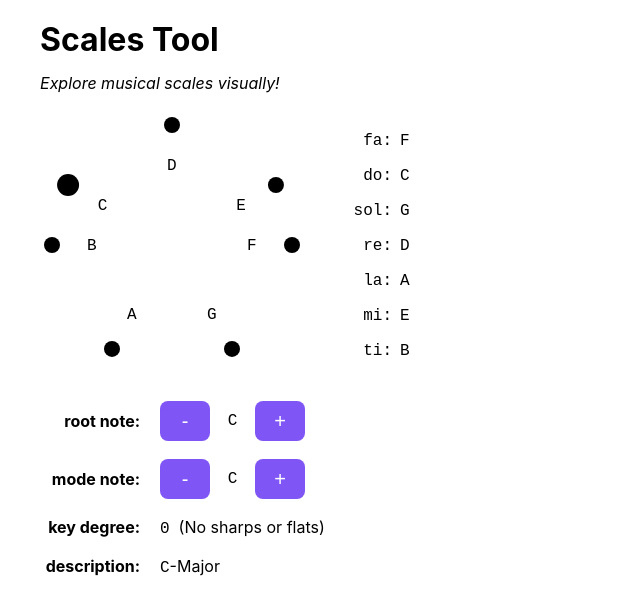
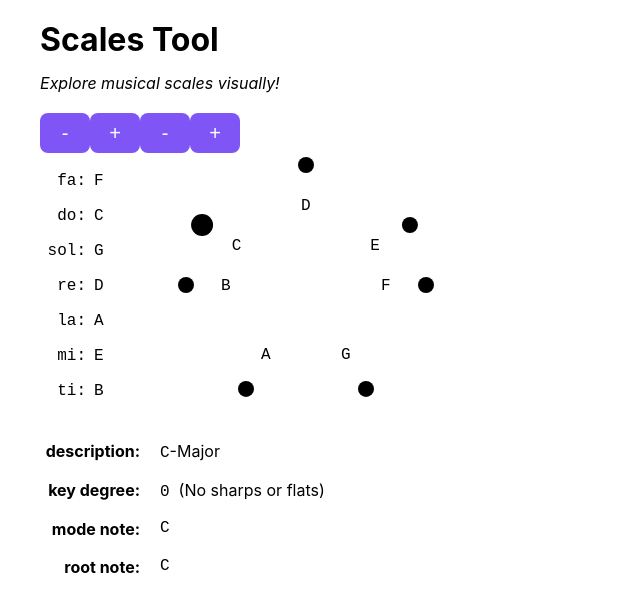
Before and after one commit to taylorhummon/scales-tool, a React (Vite) app: page / in a window 1280 px wide. Shown: the top 614 px of the page, without its empty margins (0-640 px from the left). Built offline with nearby package versions, Linux system fonts and the light colour scheme; a web font is replaced by a local one.

Commit message:
move slider to the left of the clock

```diff
--- a/src/components/Canvas.tsx
+++ b/src/components/Canvas.tsx
@@ -3,11 +3,15 @@ import { useRef, useEffect } from "react";
 
 import { Motion } from "src/enumerations";
 import type { State, Derived } from "src/types";
+import { Button } from "src/components/slider/Button";
 import { Clock } from "src/components/clock/Clock";
 import { Slider } from "src/components/slider/Slider";
 import { buildClassString } from "src/utilities/css";
 
 import cssModule from "src/components/Canvas.module.css";
+
+
+const MAX_KEY_DEGREE = 14;
 
 
 interface CanvasProps {
@@ -21,6 +25,45 @@ export function Canvas({
   setState
 }: CanvasProps): JSX.Element {
   const domNodeRef = useRef<HTMLDivElement>(null);
+  const isWaiting = derived.motion !== Motion.Still;
+
+  function buildChangeRoot(
+    isIncrement: boolean
+  ): (() => void) | undefined {
+    if (isIncrement) {
+      if (derived.keyDegree >= MAX_KEY_DEGREE) return undefined;
+      return () => {
+        if (derived.motion !== Motion.Still) return;
+        setState((state: State) => ({ ...state, motion: Motion.IncrementRoot }));
+      }
+    } else {
+      if (derived.keyDegree <= -MAX_KEY_DEGREE) return undefined;
+      return () => {
+        if (derived.motion !== Motion.Still) return;
+        setState((state: State) => ({ ...state, motion: Motion.DecrementRoot }));
+      }
+    }
+  }
+
+  function buildChangeMode(
+    isIncrement: boolean
+  ): (() => void) | undefined {
+    if (isIncrement) {
+      if (derived.mode >= 3) return undefined;
+      if (derived.keyDegree >= MAX_KEY_DEGREE) return undefined;
+      return () => {
+        if (derived.motion !== Motion.Still) return;
+        setState((state: State) => ({ ...state, motion: Motion.IncrementMode }));
+      }
+    } else {
+      if (derived.mode <= -3) return undefined;
+      if (derived.keyDegree <= -MAX_KEY_DEGREE) return undefined;
+      return () => {
+        if (derived.motion !== Motion.Still) return;
+        setState((state: State) => ({ ...state, motion: Motion.DecrementMode }));
+      };
+    }
+  }
 
   useEffect(() => {
     function animationEndHandler(): void {
@@ -53,9 +96,33 @@ export function Canvas({
       className={buildClassString(cssModule, ["canvas"])}
       ref={domNodeRef}
     >
+      <Button
+        isPlus={false}
+        onClick={buildChangeMode(false)}
+        isWaiting={isWaiting}
+        dataTestid="decrement-mode-note"
+      />
+      <Button
+        isPlus={true}
+        onClick={buildChangeMode(true)}
+        isWaiting={isWaiting}
+        dataTestid="increment-mode-note"
+      />
+      <Button
+        isPlus={false}
+        onClick={buildChangeRoot(false)}
+        isWaiting={isWaiting}
+        dataTestid="decrement-root-note"
+      />
+      <Button
+        isPlus={true}
+        onClick={buildChangeRoot(true)}
+        isWaiting={isWaiting}
+        dataTestid="increment-root-note"
+      />
       <svg
         className={buildClassString(cssModule, ["canvas-svg"])}
-        viewBox="-132 -132 400 264"
+        viewBox="0 -132 400 264"
         xmlns="http://www.w3.org/2000/svg"
       >
         <Clock
--- a/src/components/clock/Clock.module.css
+++ b/src/components/clock/Clock.module.css
@@ -1,4 +1,8 @@
 @value color-gray from "../../constants.css";
+
+.clock {
+  offset-path: path("M 266 0");
+}
 
 .clock-circle {
   fill: none;
--- a/src/components/grid/Grid.tsx
+++ b/src/components/grid/Grid.tsx
@@ -1,7 +1,4 @@
-import { Dispatch, SetStateAction } from "react";
-
-import { Motion } from "src/enumerations";
-import type { State, Derived } from "src/types";
+import type { Derived } from "src/types";
 import { KeyDegree } from "src/components/grid/KeyDegree";
 import { KeyDescription } from "src/components/grid/KeyDescription";
 import { ModeNote } from "src/components/grid/ModeNote";
@@ -11,72 +8,18 @@ import { buildClassString } from "src/utilities/css";
 import cssModule from "src/components/grid/Grid.module.css";
 
 
-const MAX_KEY_DEGREE = 14;
-
-
 interface GridProps{
   derived: Derived;
-  setState: Dispatch<SetStateAction<State>>;
 }
 
 export function Grid({
-  derived,
-  setState
+  derived
 }: GridProps): JSX.Element {
-  const isWaiting = derived.motion !== Motion.Still;
-
-  function buildChangeRoot(
-    isIncrement: boolean
-  ): (() => void) | undefined {
-    if (isIncrement) {
-      if (derived.keyDegree >= MAX_KEY_DEGREE) return undefined;
-      return () => {
-        if (derived.motion !== Motion.Still) return;
-        setState((state: State) => ({ ...state, motion: Motion.IncrementRoot }));
-      }
-    } else {
-      if (derived.keyDegree <= -MAX_KEY_DEGREE) return undefined;
-      return () => {
-        if (derived.motion !== Motion.Still) return;
-        setState((state: State) => ({ ...state, motion: Motion.DecrementRoot }));
-      }
-    }
-  }
-
-  function buildChangeMode(
-    isIncrement: boolean
-  ): (() => void) | undefined {
-    if (isIncrement) {
-      if (derived.mode >= 3) return undefined;
-      if (derived.keyDegree >= MAX_KEY_DEGREE) return undefined;
-      return () => {
-        if (derived.motion !== Motion.Still) return;
-        setState((state: State) => ({ ...state, motion: Motion.IncrementMode }));
-      }
-    } else {
-      if (derived.mode <= -3) return undefined;
-      if (derived.keyDegree <= -MAX_KEY_DEGREE) return undefined;
-      return () => {
-        if (derived.motion !== Motion.Still) return;
-        setState((state: State) => ({ ...state, motion: Motion.DecrementMode }));
-      };
-    }
-  }
 
   return (
     <div
       className={buildClassString(cssModule, ["grid"])}
     >
-      <RootNote
-        rootNoteName={derived.rootNote.name}
-        buildChangeRoot={buildChangeRoot}
-        isWaiting={isWaiting}
-      />
-      <ModeNote
-        modeNoteName={derived.modeNoteName}
-        buildChangeMode={buildChangeMode}
-        isWaiting={isWaiting}
-      />
       <KeyDescription
         mode={derived.mode}
         rootNoteName={derived.rootNote.name}
@@ -84,6 +27,12 @@ export function Grid({
       <KeyDegree
         keyDegree={derived.keyDegree}
       />
+      <ModeNote
+        modeNoteName={derived.modeNoteName}
+      />
+      <RootNote
+        rootNoteName={derived.rootNote.name}
+      />
     </div>
   );
 }
--- a/src/components/grid/KeyDegree.module.css
+++ b/src/components/grid/KeyDegree.module.css
@@ -1,13 +1,13 @@
 .key-degree-label {
+  grid-row: 2;
   grid-column: 1;
-  grid-row: 3;
   text-align: right;
   font-weight: bold;
 }
 
 .key-degree-content {
+  grid-row: 2;
   grid-column: 2;
-  grid-row: 3;
 }
 
 .key-degree-font {
--- a/src/components/grid/KeyDescription.module.css
+++ b/src/components/grid/KeyDescription.module.css
@@ -1,13 +1,13 @@
 .key-description-label {
+  grid-row: 1;
   grid-column: 1;
-  grid-row: 4;
   text-align: right;
   font-weight: bold;
 }
 
 .key-description-content {
+  grid-row: 1;
   grid-column: 2;
-  grid-row: 4;
 }
 
 .note-font {
--- a/src/components/grid/ModeNote.module.css
+++ b/src/components/grid/ModeNote.module.css
@@ -1,6 +1,6 @@
 .mode-note-label {
+  grid-row: 3;
   grid-column: 1;
-  grid-row: 2;
   display: grid;
   align-items: center;
   text-align: right;
@@ -8,15 +8,7 @@
 }
 
 .mode-note-content {
+  grid-row: 3;
   grid-column: 2;
-  grid-row: 2;
-  display: flex;
-  flex-direction: row;
-  align-items: center;
-}
-
-.mode-note-text {
-  width: 45px;
-  text-align: center;
   font-family: "PT Mono", monospace;
 }
--- a/src/components/grid/ModeNote.tsx
+++ b/src/components/grid/ModeNote.tsx
@@ -1,5 +1,4 @@
 import { NaturalNoteName } from "src/enumerations";
-import { Button } from "src/components/grid/Button";
 import { buildClassString } from "src/utilities/css";
 
 import cssModule from "src/components/grid/ModeNote.module.css";
@@ -7,14 +6,10 @@ import cssModule from "src/components/grid/ModeNote.module.css";
 
 interface ModeNoteProps {
   modeNoteName: NaturalNoteName;
-  buildChangeMode: (isIncrement: boolean) => ((() => void) | undefined);
-  isWaiting: boolean;
 }
 
 export function ModeNote({
-  modeNoteName,
-  buildChangeMode,
-  isWaiting
+  modeNoteName
 }: ModeNoteProps): JSX.Element {
   return (
     <>
@@ -26,23 +21,7 @@ export function ModeNote({
       <div
         className={buildClassString(cssModule, ["mode-note-content"])}
       >
-        <Button
-          isPlus={false}
-          onClick={buildChangeMode(false)}
-          isWaiting={isWaiting}
-          dataTestid="decrement-mode-note"
-        />
-        <div
-          className={buildClassString(cssModule, ["mode-note-text"])}
-        >
-          {modeNoteName}
-        </div>
-        <Button
-          isPlus={true}
-          onClick={buildChangeMode(true)}
-          isWaiting={isWaiting}
-          dataTestid="increment-mode-note"
-        />
+        {modeNoteName}
       </div>
     </>
   );
--- a/src/components/grid/RootNote.module.css
+++ b/src/components/grid/RootNote.module.css
@@ -1,6 +1,6 @@
 .root-note-label {
+  grid-row: 4;
   grid-column: 1;
-  grid-row: 1;
   display: grid;
   align-items: center;
   text-align: right;
@@ -8,15 +8,7 @@
 }
 
 .root-note-content {
+  grid-row: 4;
   grid-column: 2;
-  grid-row: 1;
-  display: flex;
-  flex-direction: row;
-  align-items: center;
-}
-
-.root-note-text {
-  width: 45px;
-  text-align: center;
   font-family: "PT Mono", monospace;
 }
--- a/src/components/grid/RootNote.tsx
+++ b/src/components/grid/RootNote.tsx
@@ -1,4 +1,3 @@
-import { Button } from "src/components/grid/Button";
 import { buildClassString } from "src/utilities/css";
 
 import cssModule from "src/components/grid/RootNote.module.css";
@@ -6,14 +5,10 @@ import cssModule from "src/components/grid/RootNote.module.css";
 
 interface RootNoteProps {
   rootNoteName: string;
-  buildChangeRoot: (isIncrement: boolean) => ((() => void) | undefined);
-  isWaiting: boolean;
 }
 
 export function RootNote({
-  rootNoteName,
-  buildChangeRoot,
-  isWaiting
+  rootNoteName
 }: RootNoteProps): JSX.Element {
   return (
     <>
@@ -25,23 +20,7 @@ export function RootNote({
       <div
         className={buildClassString(cssModule, ["root-note-content"])}
       >
-        <Button
-          isPlus={false}
-          onClick={buildChangeRoot(false)}
-          isWaiting={isWaiting}
-          dataTestid="decrement-root-note"
-        />
-        <div
-          className={buildClassString(cssModule, ["root-note-text"])}
-        >
-          {rootNoteName}
-        </div>
-        <Button
-          isPlus={true}
-          onClick={buildChangeRoot(true)}
-          isWaiting={isWaiting}
-          dataTestid="increment-root-note"
-        />
+        {rootNoteName}
       </div>
     </>
   );
--- a/src/components/grid/Button.tsx
+++ b/src/components/slider/Button.tsx
@@ -1,6 +1,6 @@
 import { buildClassString } from "src/utilities/css";
 
-import cssModule from "src/components/grid/Button.module.css";
+import cssModule from "src/components/slider/Button.module.css";
 
 
 interface ButtonProps {
--- a/src/components/slider/Slider.module.css
+++ b/src/components/slider/Slider.module.css
@@ -1,3 +1,3 @@
 .slider {
-  offset-path: path("M 224 0");
+  offset-path: path("M 50 0");
 }
```
Also changed, not shown: src/components/slider/Button.module.css (renamed from src/components/grid/Button.module.css).
